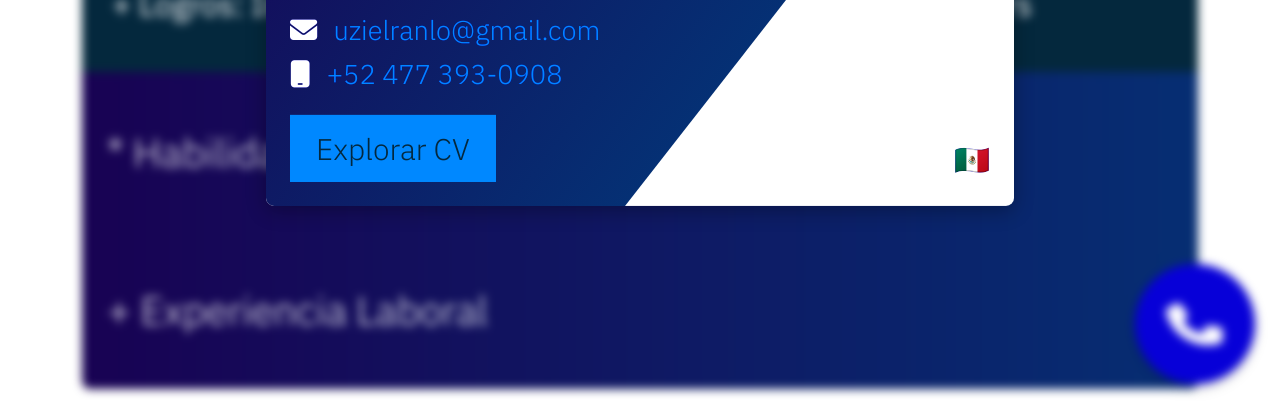
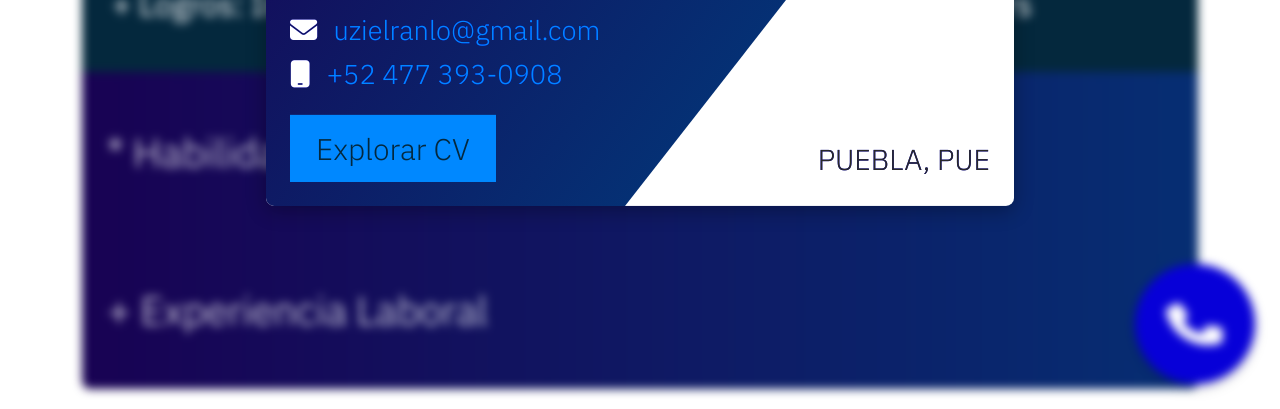
Before and after one commit to uzielranlo-tech/presentacion-digital-g102, a plain HTML site: page index.html in a window 1280 px wide. Shown: the part 435-844 px from the top of the page. Drawn offline with Linux system fonts and the light colour scheme.

Commit message:
Update tarjeta.css

```diff
--- a/css/tarjeta.css
+++ b/css/tarjeta.css
@@ -113,7 +113,7 @@
 /* ::after - Inserta y estiliza contenido antes del contenido de un elemento */
 
 .tarjeta .derecha span::before {
-  content: "🇲🇽 ";
+  content: "Puebla, Pue ";
   font-size: 1.2em;
 }
 
```
